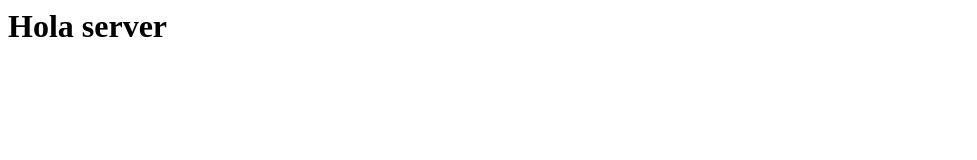
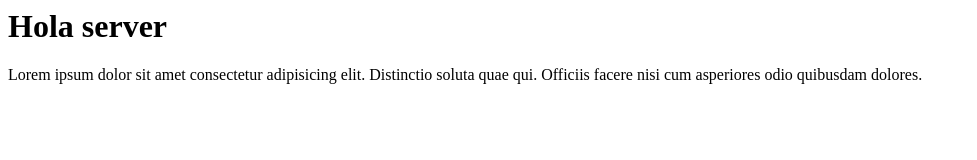
Before and after one commit to LisandroA1/proyecto-aw1, a website: page index.html in a window 1280 px wide. Shown: the whole page, without its empty margins (0-977 px from the left). Drawn offline with Linux system fonts and the light colour scheme.

Commit message:
creamos un parrafo en index.html

```diff
--- a/index.html
+++ b/index.html
@@ -1 +1,4 @@
 <h1>Hola server</h1>
+<p>
+    Lorem ipsum dolor sit amet consectetur adipisicing elit. Distinctio soluta quae qui. Officiis facere nisi cum asperiores odio quibusdam dolores.
+</p>
```
